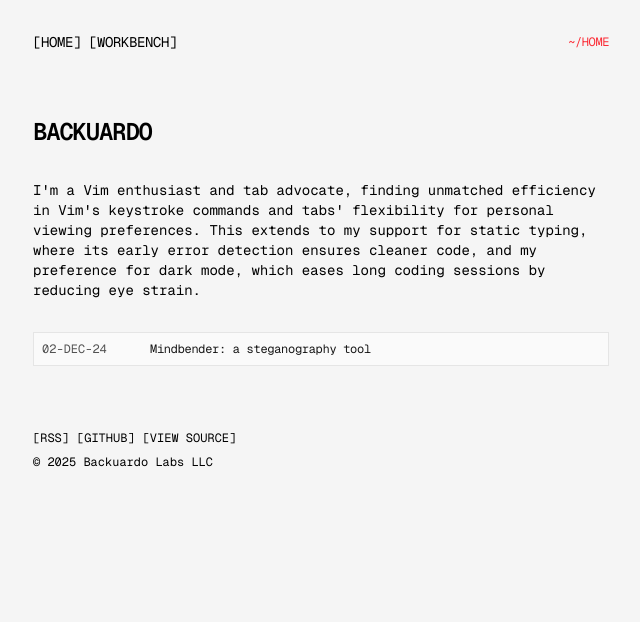
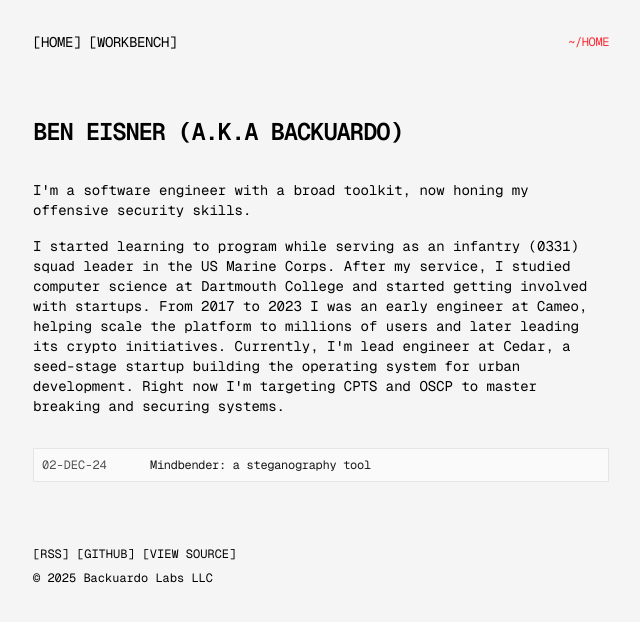
Before and after one commit to backuardo/website, a Next.js app: page / in a window 1280 px wide. Shown: the top 622 px of the page, without its empty margins (319-959 px from the left). Built offline with nearby package versions, Linux system fonts and the light colour scheme.

Commit message:
wip home page

```diff
--- a/app/page.tsx
+++ b/app/page.tsx
@@ -4,14 +4,19 @@ export default function Page() {
   return (
     <section>
       <h1 className="mb-8 text-2xl font-semibold tracking-tighter uppercase">
-        Backuardo
+        Ben Eisner (a.k.a Backuardo)
       </h1>
       <p className="mb-4 text-sm">
-        {`I'm a Vim enthusiast and tab advocate, finding unmatched efficiency in
-        Vim's keystroke commands and tabs' flexibility for personal viewing
-        preferences. This extends to my support for static typing, where its
-        early error detection ensures cleaner code, and my preference for dark
-        mode, which eases long coding sessions by reducing eye strain.`}
+        {`I'm a software engineer with a broad toolkit, now honing my offensive security skills.`}
+      </p>
+      <p className="mb-4 text-sm">
+        {`
+          I started learning to program while serving as an infantry (0331) squad leader in the US Marine Corps.
+          After my service, I studied computer science at Dartmouth College and started getting involved with startups.
+          From 2017 to 2023 I was an early engineer at Cameo, helping scale the platform to millions of users and later leading its crypto initiatives.
+          Currently, I'm lead engineer at Cedar, a seed-stage startup building the operating system for urban development.
+          Right now I'm targeting CPTS and OSCP to master breaking and securing systems.
+        `}
       </p>
       <div className="my-8">
         <Posts />
--- a/app/workbench/page.tsx
+++ b/app/workbench/page.tsx
@@ -15,10 +15,12 @@ export default function Page() {
         {`A collection of ideas, experiments, and helpful snippets.`}
       </p>
       <p className="mb-4 text-sm">
-        {`Much of the content here will draw inspiration from the efforts of
+        {`
+          Much of the content here will draw inspiration from the efforts of
 					others, including direct references to their work. I'm committed to
 					acknowledging their contributions and ensuring proper credit is
-					given to the original authors.`}
+					given to the original authors.
+        `}
       </p>
       <Posts />
     </section>
```
